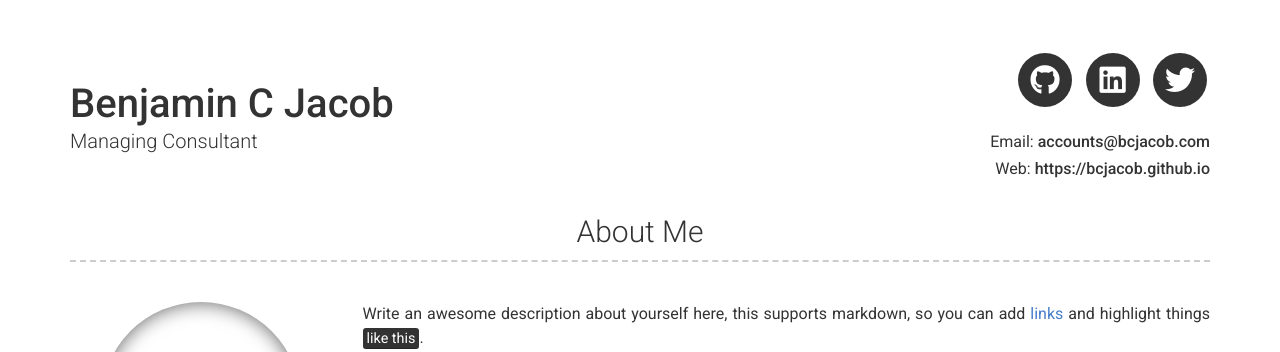
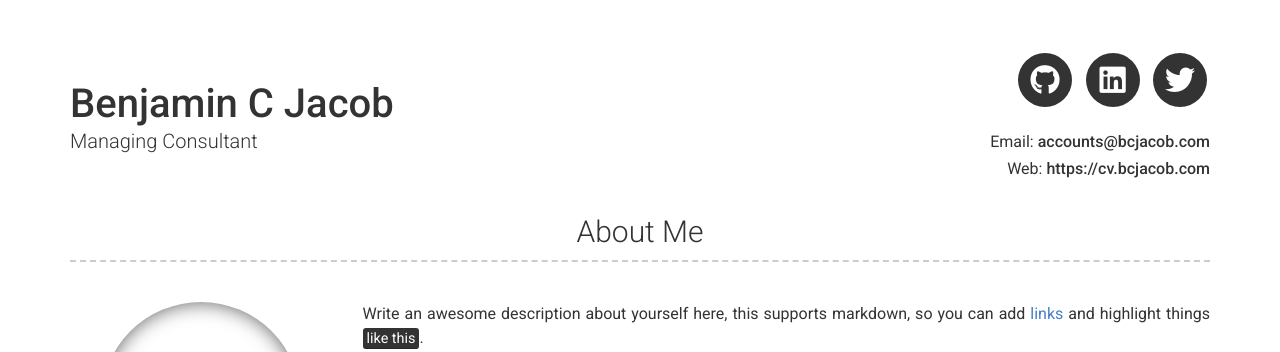
Before and after one commit to bcjacob/bcjacob.github.io, a Jekyll site: the page built from index.md, in a window 1280 px wide. Shown: the top 352 px of the page. Built offline with Jekyll 4.4.1, drawn with Linux system fonts in a browser that asks for light colours; nearby versions of some CDN libraries; part of the change alters nothing that is shown.

Commit message:
Update _config.yml

```diff
--- a/_config.yml
+++ b/_config.yml
@@ -7,7 +7,7 @@ name: Benjamin C Jacob
 title: Managing Consultant
 email: accounts@bcjacob.com
 phone:
-website: https://bcjacob.github.io
+website: https://cv.bcjacob.com
 
 darkmode: false
 
```
